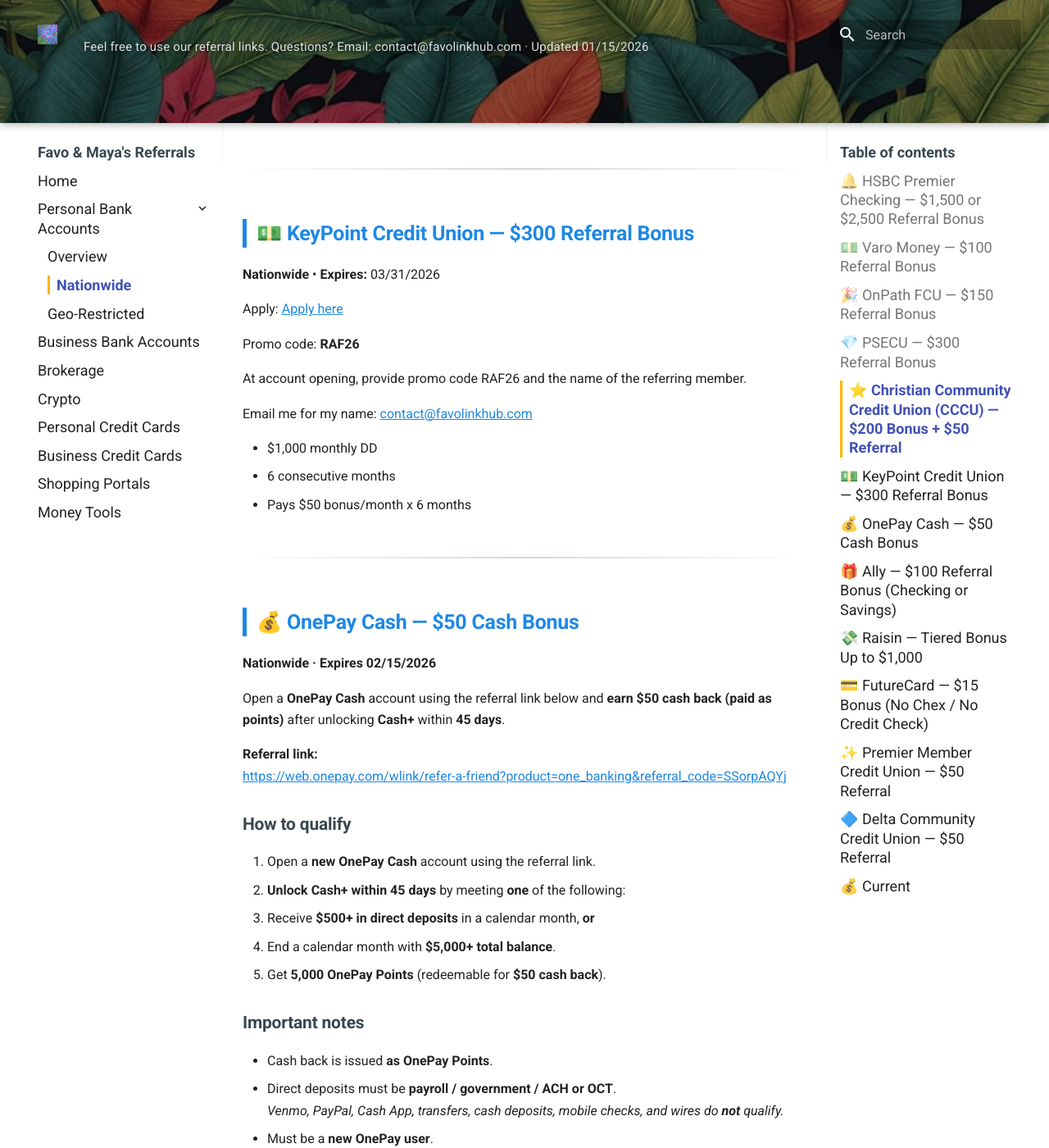
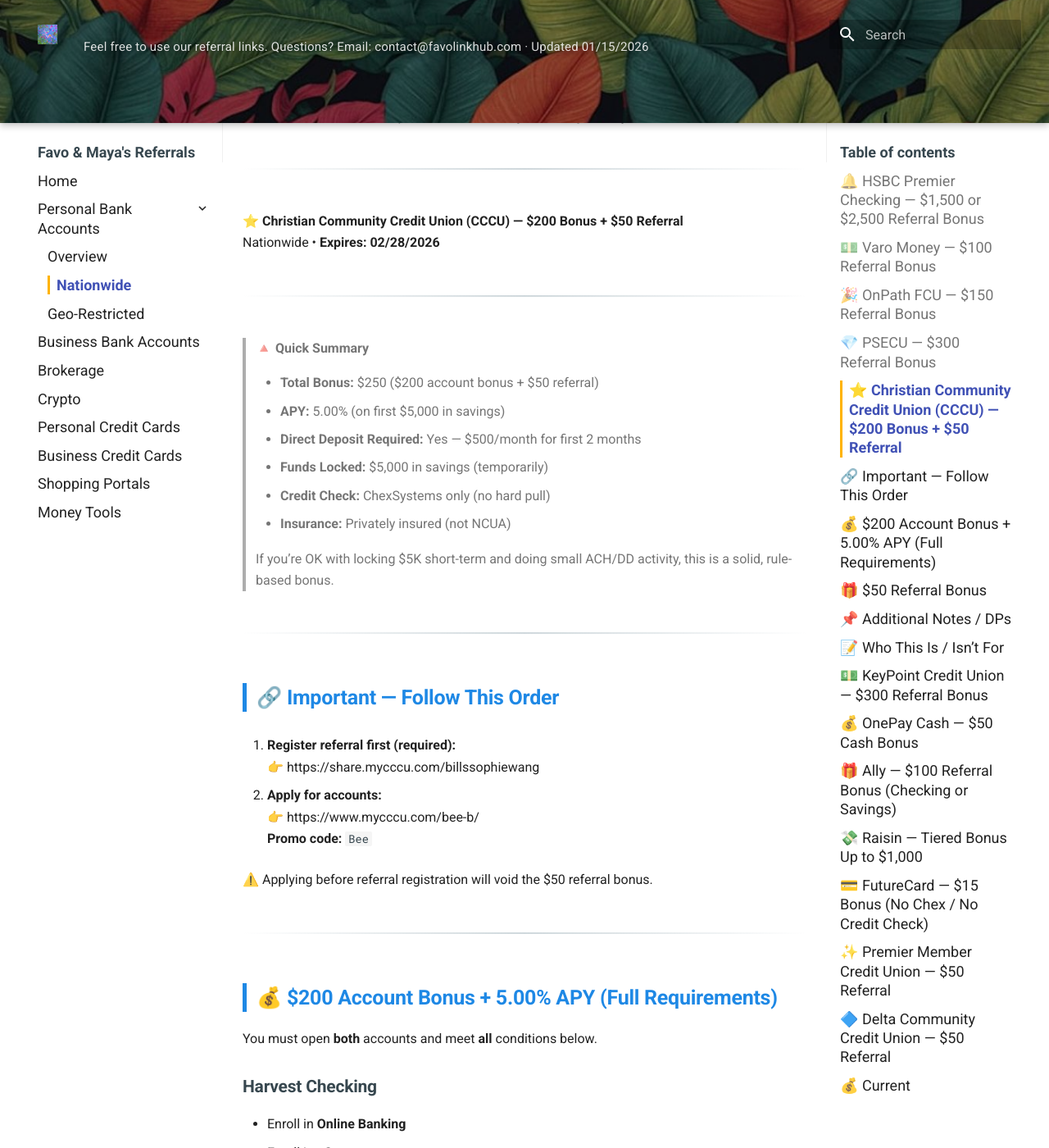
Before and after one commit to whispersofzephyr/favolinkhub-site, an MkDocs documentation site: the page built from docs/personal-bank-nationwide.md, in a window 1280 px wide and 1400 px high, scrolled down 6028 px. Shown: the whole window at 82% size. Built offline with MkDocs 1.6.1 and Material for MkDocs 9.7.7, drawn with Linux system fonts in a browser that asks for light colours; some of the changed text lies outside the part shown.

Commit message:
Update personal-bank-nationwide.md

```diff
--- a/docs/personal-bank-nationwide.md
+++ b/docs/personal-bank-nationwide.md
@@ -210,6 +210,95 @@ Notes: Chex used, no hard pull; $500 CC funding allowed; **privately insured**.
 
 ---
 
+⭐ **Christian Community Credit Union (CCCU) — $200 Bonus + $50 Referral**
+Nationwide • **Expires: 02/28/2026**
+
+---
+
+> 🔺 **Quick Summary**
+>
+> - **Total Bonus:** $250 ($200 account bonus + $50 referral)
+> - **APY:** 5.00% (on first $5,000 in savings)
+> - **Direct Deposit Required:** Yes — $500/month for first 2 months
+> - **Funds Locked:** $5,000 in savings (temporarily)
+> - **Credit Check:** ChexSystems only (no hard pull)
+> - **Insurance:** Privately insured (not NCUA)
+>
+> If you’re OK with locking $5K short-term and doing small ACH/DD activity, this is a solid, rule-based bonus.
+
+---
+
+## 🔗 Important — Follow This Order
+
+1. **Register referral first (required):**
+   👉 https://share.mycccu.com/billssophiewang
+
+2. **Apply for accounts:**
+   👉 https://www.mycccu.com/bee-b/
+   **Promo code:** `Bee`
+
+⚠️ Applying before referral registration will void the $50 referral bonus.
+
+---
+
+## 💰 $200 Account Bonus + 5.00% APY (Full Requirements)
+
+You must open **both** accounts and meet **all** conditions below.
+
+### Harvest Checking
+- Enroll in **Online Banking**
+- Enroll in **eStatements**
+- **Activate debit card**
+- Receive **$500 total deposits per calendar month**
+  (for the first 60 days after account opening)
+
+### Harvest High-Yield Savings
+- Maintain **$5,000 balance**
+  - Typically required by **Day 30**
+  - Must be maintained until bonus posts
+- Earn **5.00% APY on the first $5,000 only**
+
+📌 Note: eStatements enrollment uses a **separate system** and may require a **different login** — don’t skip this step.
+
+---
+
+## 🎁 $50 Referral Bonus
+
+- Referral registration must be completed **before applying**
+- Account must remain open **at least 60 days**
+- Bonus is paid as a **$50 Visa® eGift Card**
+
+---
+
+## 📌 Additional Notes / DPs
+
+- **Nationwide eligibility:**
+  Join via *Christian Alliance for Orphans (CAFO)* — free, no membership fee
+- **ID verification:** Driver’s license + selfie
+- **Credit system:**
+  ChexSystems used, **no hard pull**
+- **Funding:**
+  Up to **$500 credit card funding allowed**
+  DP: Citi Double Cash coded as purchase
+- **Insurance:**
+  CCCU is **privately insured**, **not NCUA**
+
+---
+
+## 📝 Who This Is / Isn’t For
+
+**Good fit if you:**
+- Are comfortable parking $5K short-term
+- Don’t mind small ACH/DD activity
+- Prefer clear, rule-based bonuses
+
+**Not ideal if you:**
+- Avoid privately insured institutions
+- Don’t want to deal with eStatements or debit requirements
+- Want zero-maintenance bonuses
+
+---
+
 ## 💵 KeyPoint Credit Union — $300 Referral Bonus
 **Nationwide** • **Expires:** 03/31/2026
 
```
